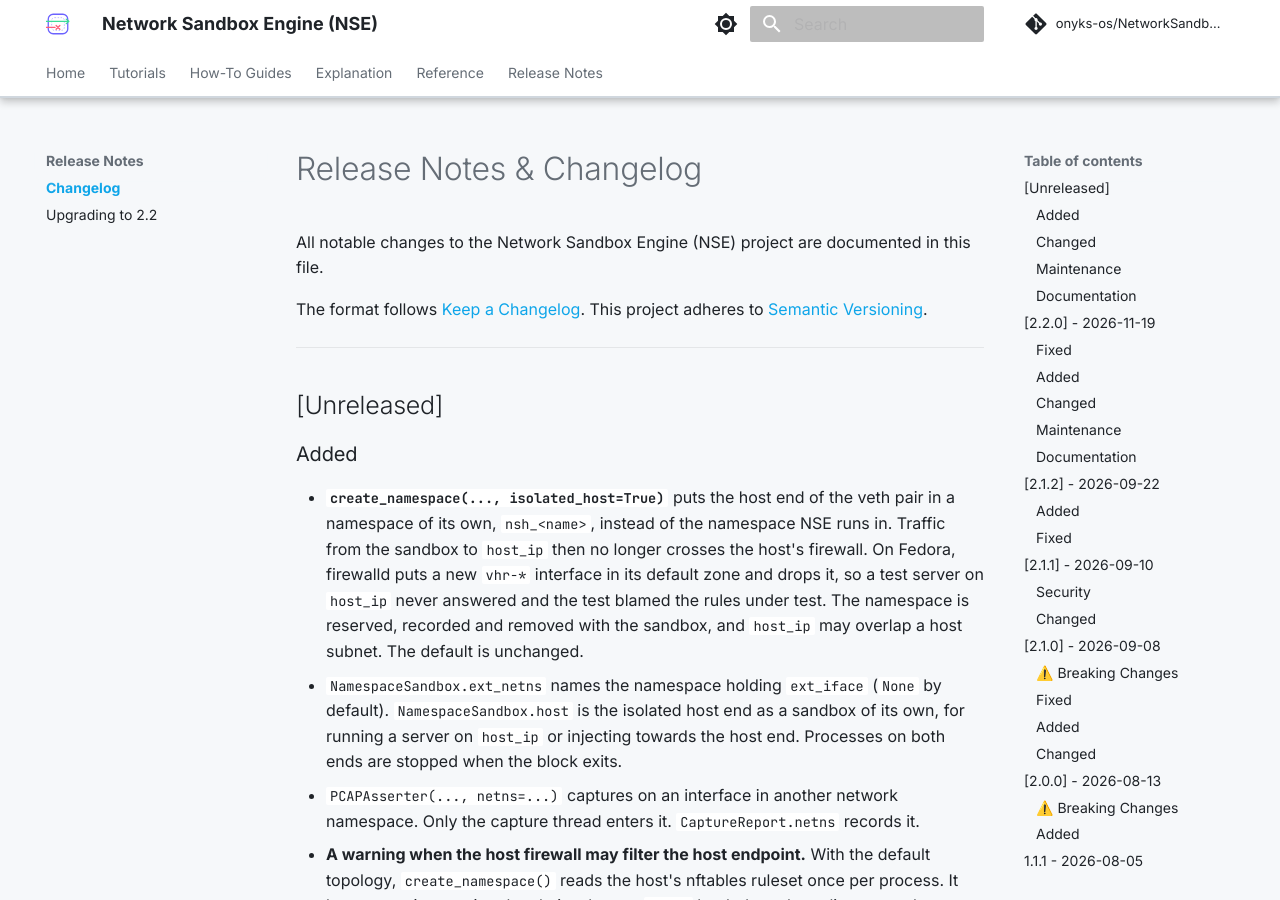
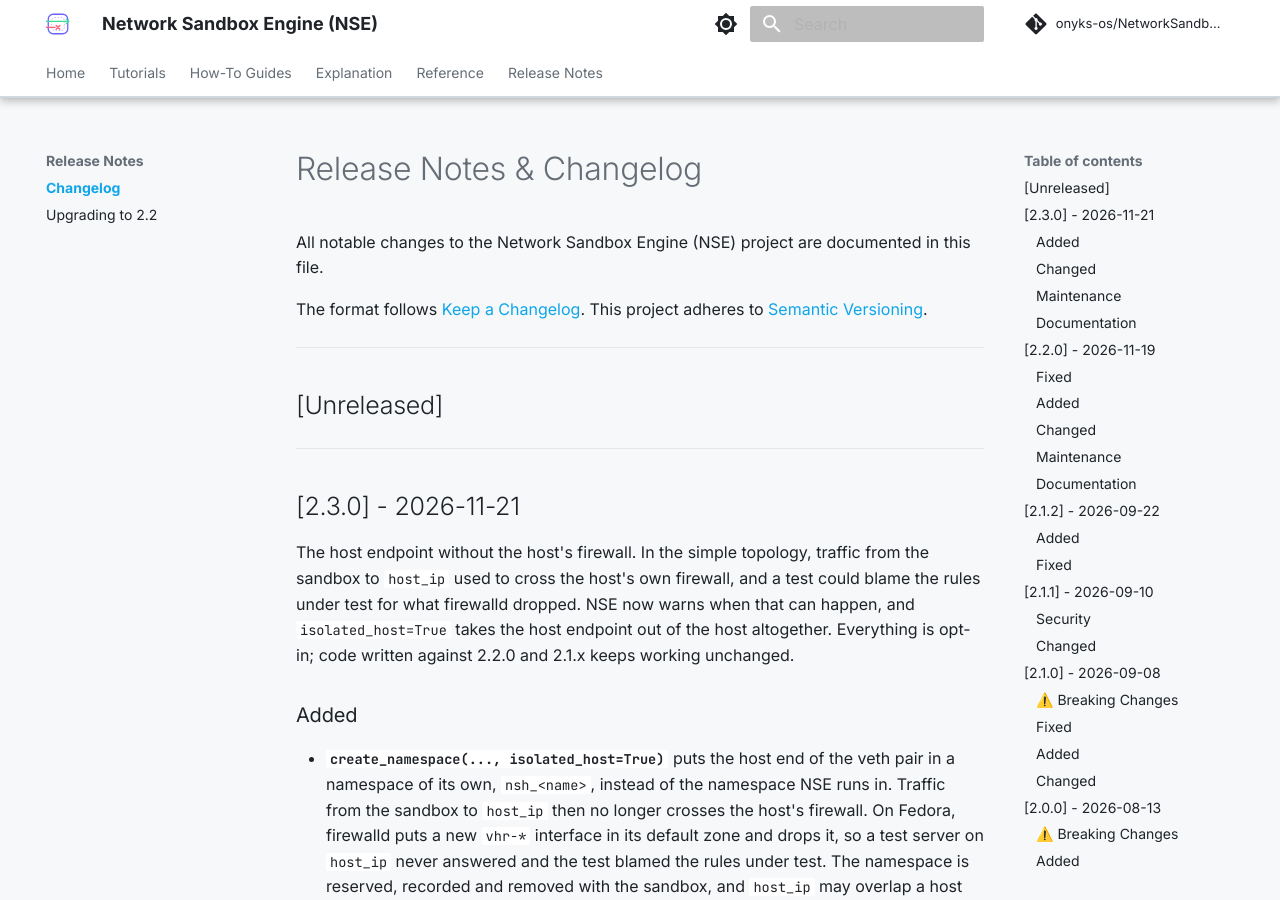
Before and after one commit to onyks-os/NetworkSandboxEngine, an MkDocs documentation site: the page built from docs/web/release-notes/changelog.md, in a window 1280 px wide and 900 px high. Built offline with MkDocs 1.6.1 and Material for MkDocs 9.7.7, drawn with Linux system fonts in a browser that asks for light colours; comment, search, counter and statistics services are not loaded.

Commit message:
Release 2.3.0
Co-Authored-By: Claude Opus 5.5 <noreply@anthropic.com>
Signed-off-by: onyks-os <129986281+onyks-os@users.noreply.github.com>

```diff
--- a/docs/web/release-notes/changelog.md
+++ b/docs/web/release-notes/changelog.md
@@ -7,6 +7,17 @@ The format follows [Keep a Changelog](https://keepachangelog.com/en/1.0.0/). Thi
 ---
 
 ## [Unreleased]
+
+---
+
+## [2.3.0] - 2026-11-21
+
+The host endpoint without the host's firewall. In the simple topology,
+traffic from the sandbox to `host_ip` used to cross the host's own firewall, and
+a test could blame the rules under test for what firewalld dropped. NSE now
+warns when that can happen, and `isolated_host=True` takes the host endpoint out
+of the host altogether. Everything is opt-in; code written against 2.2.0 and
+2.1.x keeps working unchanged.
 
 ### Added
 
--- a/pyproject.toml
+++ b/pyproject.toml
@@ -6,7 +6,7 @@ build-backend = "setuptools.build_meta"
 
 [project]
 name = "network-sandbox-engine"
-version = "2.2.0"
+version = "2.3.0"
 description = "Headless Python engine for isolated network namespace testing and PCAP assertions."
 readme = "README.md"
 requires-python = ">=3.10"
```
Also changed, not shown: CHANGELOG.md (+11 -0 lines).
